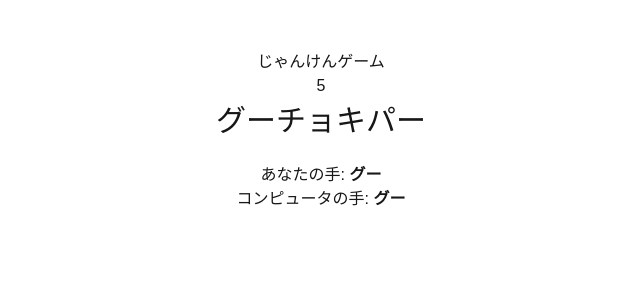
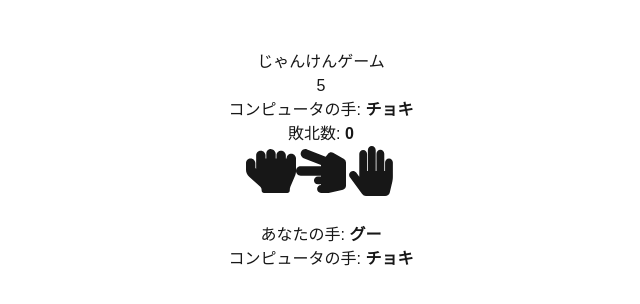
Before and after one commit to kageyamatakumu/atodashizyannkenn, a Next.js app in the folder frontend/: page /game in a window 1280 px wide. Shown: the top 304 px of the page, without its empty margins (319-959 px from the left). Built offline with nearby package versions, Linux system fonts and the light colour scheme.

Commit message:
敗北数を追加

```diff
--- a/frontend/src/app/game/_components/zyannkenBtn.tsx
+++ b/frontend/src/app/game/_components/zyannkenBtn.tsx
@@ -1,6 +1,8 @@
+import { FaHandRock, FaHandScissors, FaHandPaper } from "react-icons/fa";
+
 export type JankenProps = {
   /** グー: 0, チョキ: 1, パー: 2 */
-  handType?: 0 | 1 | 2;
+  handType: 0 | 1 | 2;
   /** ボタンのサイズ */
   size: number;
   // クリックイベント
@@ -21,12 +23,25 @@ function JankenButton({ handType = 0, size = 20 ,onClick}: JankenProps) {
         return "不明な手";
     }
   };
+  const getHandIcon = () => {
+    switch (handType) {
+      case 0:
+        return <FaHandRock size={size} />;
+      case 1:
+        return <FaHandScissors size={size} />;
+      case 2:
+        return <FaHandPaper size={size} />;
+      default:
+        return null;
+    }
+  };
 
   const text = getHandText();
+  const icon = getHandIcon();
 
   return (
-    <button className="border-4 rounded-full" style={{ fontSize: `${size}px` }} onClick={onClick}>
-      {text}
+    <button content={text} className="border-4 rounded-full mx-3" style={{ fontSize: `${size}px` }} onClick={onClick}>
+      {icon}
     </button>
   );
 }
--- a/frontend/src/app/game/page.tsx
+++ b/frontend/src/app/game/page.tsx
@@ -4,58 +4,84 @@ import { useState } from "react";
 import { CountDownArea } from "./_components/CountDownArea";
 import ZyannkenBtn, { JankenProps } from "./_components/zyannkenBtn";
 
-
-
 const choices: JankenProps["handType"][] = [0, 1, 2];
 
-const getResult = (playerHand: JankenProps["handType"], computerHand: JankenProps["handType"]):number => {
-  let result=-1;
-  if(playerHand!=undefined && computerHand!=undefined)
-  {
+const getResult = (
+  playerHand: JankenProps["handType"],
+  computerHand: JankenProps["handType"]
+): number => {
+  let result = -1;
+  if (playerHand != undefined && computerHand != undefined) {
     //じゃんけんアルゴリズム
     // 0:あいこ 1:負け 2:勝利
-    result = (playerHand -computerHand +3)%3;
+    result = (playerHand - computerHand + 3) % 3;
   }
   return result;
 };
 
 export default function Home() {
+  //プレイヤーの手
   const [playerHand, setPlayerHand] = useState<JankenProps["handType"]>(0);
-  const [computerHand, setComputerHand] = useState<JankenProps["handType"]>(0);
+  const [counter ,setCounter]= useState<number>(0);
+  //じゃんけんの結果
   const [result, setResult] = useState<string>("");
 
-  const handTypes =["グー", "チョキ", "パー"];
-  const handJudges =["あいこ","敗北","勝利"];
-  const playJanken = (handType: JankenProps["handType"]) => {
-    const randomHand = choices[Math.floor(Math.random() * choices.length)];
-    setPlayerHand(handType);
-    setComputerHand(randomHand);
-    const res = getResult(handType, randomHand);
+  //手の種類
+  const handTypes = ["グー", "チョキ", "パー"];
+  //結果の種類
+  const handJudges = ["あいこ", "敗北", "勝利"];
 
+  //コンピュータの手
+  const computerHand = choices[Math.floor(Math.random() * choices.length)];
+
+  /**
+   *じゃんけんプレイ処理
+   * @param handType -プレイヤーの手の種類
+   */
+  const playJanken = (playerHandType: JankenProps["handType"]) => {
+    setPlayerHand(playerHandType);
+    const res = getResult(playerHandType, computerHand);
     setResult(handJudges[res]);
+    if(res ==1)
+    {
+      setCounter(counter+1);
+    }
   };
 
   return (
     <div style={{ textAlign: "center", marginTop: "50px" }}>
       <h1>じゃんけんゲーム</h1>
-      <CountDownArea timeInSeconds={10} displayType={'number'} />
+      <CountDownArea timeInSeconds={10} displayType={"number"} />
+      <p>
+        コンピュータの手: <strong>{handTypes[computerHand]}</strong>
+      </p>
+      <p>
+        敗北数: <strong>{counter}</strong>
+      </p>
       <div>
         {choices.map((choice) => (
           <ZyannkenBtn
             key={choice}
             handType={choice}
-            size={30}
+            size={50}
             onClick={() => playJanken(choice)}
           />
         ))}
       </div>
-      {playerHand !== null &&playerHand !== undefined && computerHand !== null &&computerHand !== undefined && (
-        <div style={{ marginTop: "20px" }}>
-          <p>あなたの手: <strong>{handTypes[playerHand]}</strong></p>
-          <p>コンピュータの手: <strong>{handTypes[computerHand]}</strong></p>
-          <h2>{result}</h2>
-        </div>
-      )}
+      {playerHand !== null &&
+        playerHand !== undefined &&
+        computerHand !== null &&
+        computerHand !== undefined && (
+          <div style={{ marginTop: "20px" }}>
+            <p>
+              あなたの手: <strong>{handTypes[playerHand]}</strong>
+            </p>
+            <p>
+              コンピュータの手: <strong>{handTypes[computerHand]}</strong>
+            </p>
+            <h2>{result}</h2>
+          </div>
+        )}
     </div>
   );
 }
```
